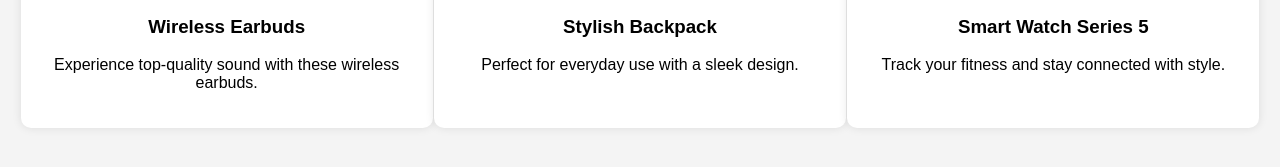
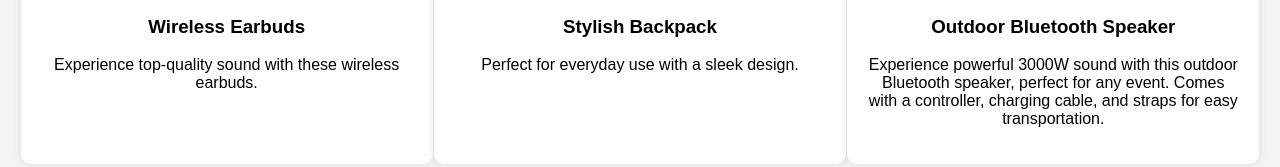
Before and after one commit to starko20/Starko_Sale, a plain HTML site: page index.html in a window 1280 px wide. Shown: the part 639-806 px from the top of the page. Drawn offline with Linux system fonts and the light colour scheme.

Commit message:
Update index.html

```diff
--- a/index.html
+++ b/index.html
@@ -106,9 +106,9 @@
             <p>Perfect for everyday use with a sleek design.</p>
         </div>
         <div class="product">
-            <img src="https://ae01.alicdn.com/kf/Sf162516d686f4ebdb4119e0e8af6df48d.jpg" alt="Smart Watch Series 5">
-            <h3>Smart Watch Series 5</h3>
-            <p>Track your fitness and stay connected with style.</p>
+            <img src="https://ae01.alicdn.com/kf/Sf162516d686f4ebdb4119e0e8af6df48d.jpg" alt="Outdoor Bluetooth Speaker">
+            <h3>Outdoor Bluetooth Speaker</h3>
+            <p>Experience powerful 3000W sound with this outdoor Bluetooth speaker, perfect for any event. Comes with a controller, charging cable, and straps for easy transportation.</p>
         </div>
     </section>
 
```
